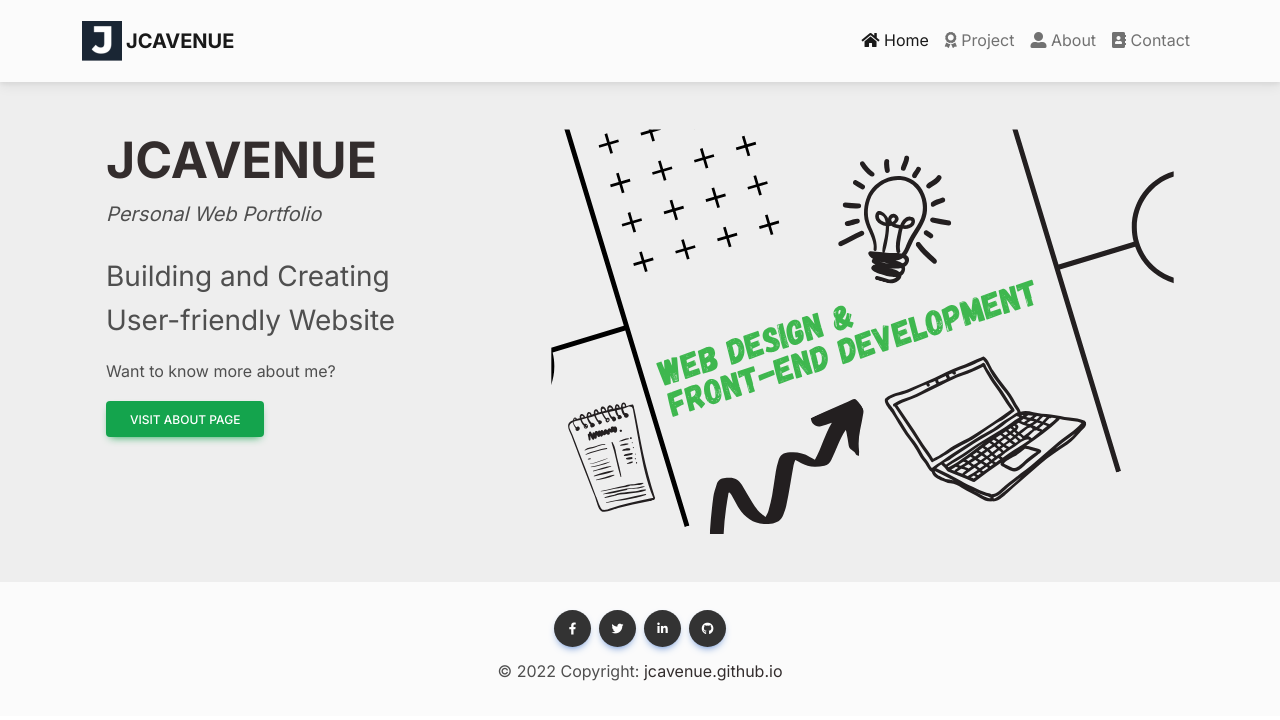
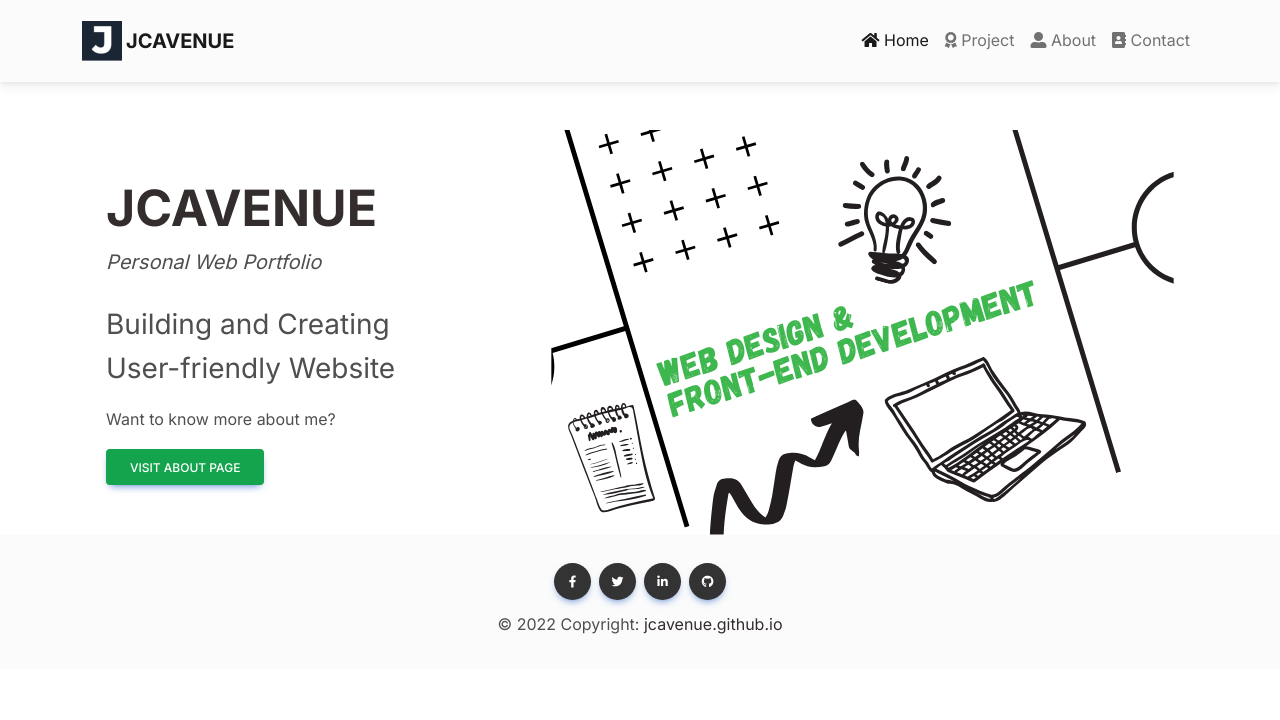
Before and after one commit to jcavenue/jcavenue.github.io, a React (Create React App) app: page / in a window 1280 px wide. Shown: the top 720 px of the page. Built offline with nearby package versions, Linux system fonts and the light colour scheme.

Commit message:
fix home

```diff
--- a/src/Components/Home.js
+++ b/src/Components/Home.js
@@ -10,12 +10,11 @@ const Home = () => {
 				<Helmet>
 					<title>jcavenue | Home</title>
 				</Helmet>
-				<div className="gray">
-					<MDBContainer className=' px-lg-5 '>
+				<MDBContainer className='pt-md-5 px-lg-5 '>
 					<MDBRow>
-							<MDBCol lg="5" xs="12" className="p-0 pt-5 text-lg-start text-center">
+						<MDBCol lg="5" xs="12" className="p-0 pt-5 pb-3 text-lg-start text-center">
 							<MDBTypography variant='h1' className="fw-bold text-dark text-center text-lg-start" style={{fontSize: '50px'}}>JCAVENUE</MDBTypography>
-								<p className="fst-italic fs-5 mb-4">Personal Web Portfolio</p>
+							<p className="fst-italic fs-5 mb-4"> Personal Web Portfolio</p>
 							<p className="fs-3 mb-3">
 								Building and Creating <br/>
 								User-friendly Website
@@ -24,18 +23,16 @@ const Home = () => {
 							<p>Want to know more about me?</p>
 
 							<p>
-									<Link to="/About" alt="Button">
-										<MDBBtn color='success' className="text-md" >Visit About Page</MDBBtn>
+								<Link to="/About">
+									<MDBBtn className="bg-success">Visit About Page</MDBBtn>
 								</Link>
 							</p>
 						</MDBCol>
 						<MDBCol lg="7" xs="12" className='p-0'>
-								<img src={HomeBG} style={{height:500}} className='img-fluid' alt='bg_graphics' />
+							<img src={HomeBG} className='img-fluid' alt='web development graphic' />
 						</MDBCol>
 					</MDBRow>
 				</MDBContainer>
-				</div>
-
 			</>
 
 	)
```
Lines whose indentation alone changed are shown as unchanged.
